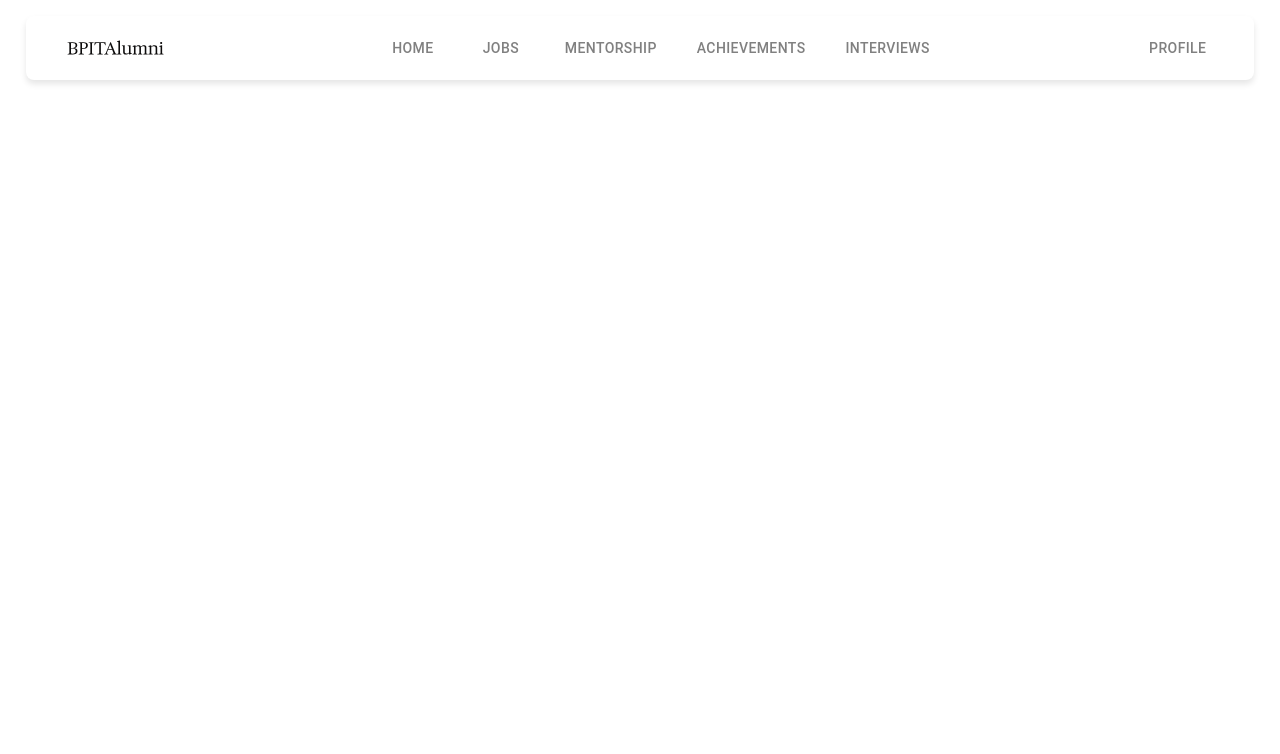
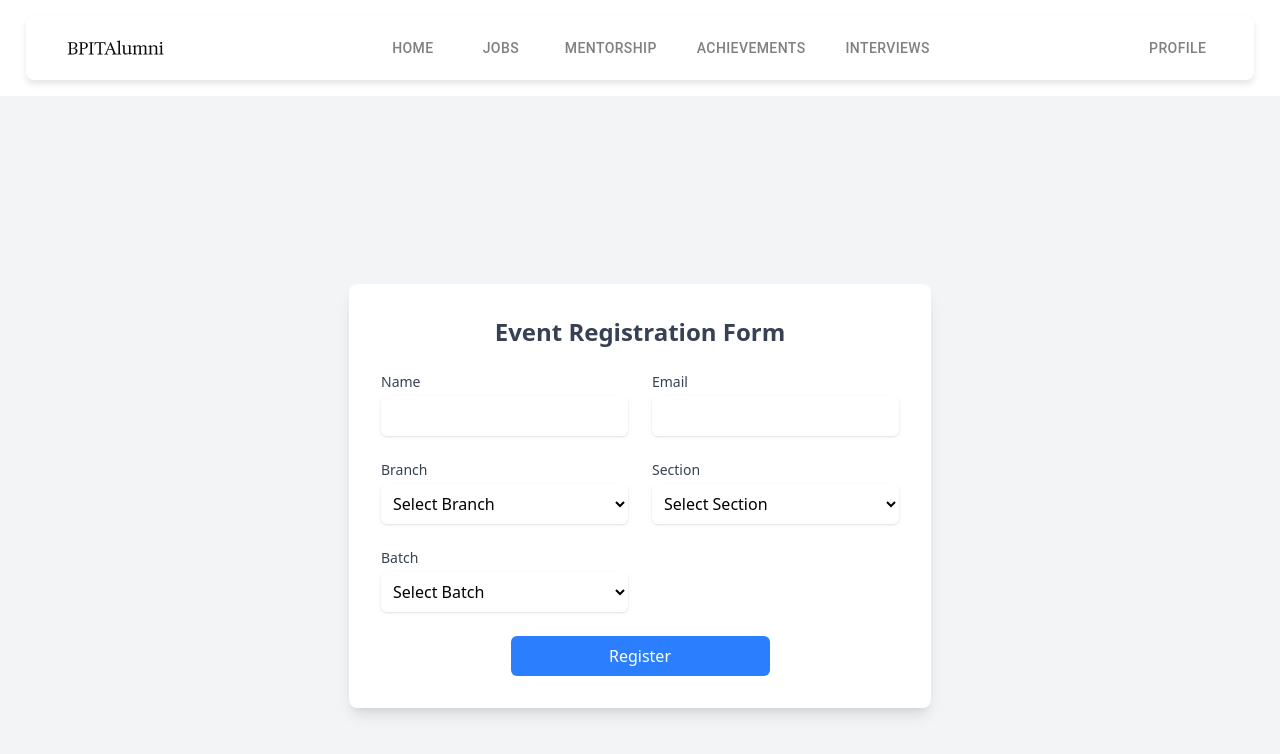
Before and after one commit to Bpitorg/Alumni_Management_Project_Frontend, a React (Vite) app: page /event-register in a window 1280 px wide. Shown: the top 754 px of the page. Built offline with nearby package versions, Linux system fonts and the light colour scheme; a web font is replaced by a local one.

Commit message:
Event Page completed

```diff
--- a/package.json
+++ b/package.json
@@ -19,6 +19,7 @@
     "@tailwindcss/vite": "^4.0.1",
     "formik": "^2.4.6",
     "gsap": "^3.12.7",
+    "lucide-react": "^0.479.0",
     "react": "^18.3.1",
     "react-dom": "^18.3.1",
     "react-router-dom": "^7.1.3",
--- a/src/App.jsx
+++ b/src/App.jsx
@@ -18,6 +18,8 @@ import AddInterview from './pages/interviews/AddInterview'
 import AboutUs from './pages/AboutUs'
 import ContactUs from './pages/ContactUs'
 import Events_Listing from './pages/Events/Events_Listing'
+import RegisterEvent from './pages/Events/RegisterEvent'
+import RegistrationSuccess from './pages/Events/RegistrationSuccess'
 
 const App = () => {
   const navLinks = [
@@ -48,6 +50,8 @@ const App = () => {
       <Route path="/about-us" element={<AboutUs/>}/>
       <Route path="/contact-us" element={<ContactUs/>}/>
       <Route path="/all-events" element={<Events_Listing/>}/>
+      <Route path="/event-register" element={<RegisterEvent/>}/>
+      <Route path="/success-register" element={<RegistrationSuccess/>}/>
 
     </Routes>
     </>
--- /dev/null
+++ b/src/page-components/events/Event_Form.jsx
@@ -0,0 +1,120 @@
+import React from "react";
+import { Formik, Form, Field, ErrorMessage } from "formik";
+import * as Yup from "yup";
+
+const Event_Form = () => {
+  const initialValues = {
+    name: "",
+    branch: "",
+    section: "",
+    batch: "",
+    email: "",
+  };
+
+  const validationSchema = Yup.object({
+    name: Yup.string().required("Name is required"),
+    branch: Yup.string().required("Branch is required"),
+    section: Yup.string().required("Section is required"),
+    batch: Yup.string().required("Batch is required"),
+    email: Yup.string().email("Invalid email format").required("Email is required"),
+  });
+
+  const handleSubmit = (values, { resetForm }) => {
+    console.log("Form data submitted:", values);
+    resetForm();
+  };
+
+  return (
+    <div className="flex justify-center items-center min-h-screen bg-gray-100">
+      <div className="w-full max-w-3xl p-8 bg-white shadow-lg rounded-lg">
+        <h2 className="text-2xl font-semibold text-center text-gray-700 mb-6">Event Registration Form</h2>
+        <Formik
+          initialValues={initialValues}
+          validationSchema={validationSchema}
+          onSubmit={handleSubmit}
+        >
+          {({ isSubmitting }) => (
+            <Form className="grid grid-cols-2 gap-6">
+              <div className="col-span-2 sm:col-span-1">
+                <label className="block text-sm font-medium text-gray-700">Name</label>
+                <Field
+                  type="text"
+                  name="name"
+                  className="mt-1 block w-full border-gray-300 rounded-md shadow-sm p-2"
+                />
+                <ErrorMessage name="name" component="div" className="text-red-500 text-sm" />
+              </div>
+
+              <div className="col-span-2 sm:col-span-1">
+                <label className="block text-sm font-medium text-gray-700">Email</label>
+                <Field
+                  type="email"
+                  name="email"
+                  className="mt-1 block w-full border-gray-300 rounded-md shadow-sm p-2"
+                />
+                <ErrorMessage name="email" component="div" className="text-red-500 text-sm" />
+              </div>
+
+              <div className="col-span-2 sm:col-span-1">
+                <label className="block text-sm font-medium text-gray-700">Branch</label>
+                <Field
+                  as="select"
+                  name="branch"
+                  className="mt-1 block w-full border-gray-300 rounded-md shadow-sm p-2"
+                >
+                  <option value="">Select Branch</option>
+                  {['CSE', 'IT', 'ECE', 'EEE', 'AI-DS', 'CSE-DS'].map((branch) => (
+                    <option key={branch} value={branch}>{branch}</option>
+                  ))}
+                </Field>
+                <ErrorMessage name="branch" component="div" className="text-red-500 text-sm" />
+              </div>
+
+              <div className="col-span-2 sm:col-span-1">
+                <label className="block text-sm font-medium text-gray-700">Section</label>
+                <Field
+                  as="select"
+                  name="section"
+                  className="mt-1 block w-full border-gray-300 rounded-md shadow-sm p-2"
+                >
+                  <option value="">Select Section</option>
+                  {['A', 'B', 'C'].map((section) => (
+                    <option key={section} value={section}>{section}</option>
+                  ))}
+                </Field>
+                <ErrorMessage name="section" component="div" className="text-red-500 text-sm" />
+              </div>
+
+              <div className="col-span-2 sm:col-span-1">
+                <label className="block text-sm font-medium text-gray-700">Batch</label>
+                <Field
+                  as="select"
+                  name="batch"
+                  className="mt-1 block w-full border-gray-300 rounded-md shadow-sm p-2"
+                >
+                  <option value="">Select Batch</option>
+                  {['2025', '2026', '2027', '2028'].map((batch) => (
+                    <option key={batch} value={batch}>{batch}</option>
+                  ))}
+                </Field>
+                <ErrorMessage name="batch" component="div" className="text-red-500 text-sm" />
+              </div>
+
+              <div className="col-span-2 flex justify-center">
+                <button
+                  type="submit"
+                  disabled={isSubmitting}
+                  className="w-1/2 bg-blue-500 text-white py-2 rounded-md hover:bg-blue-600 transition"
+                >
+                  {isSubmitting ? "Submitting..." : "Register"}
+                </button>
+              </div>
+            </Form>
+          )}
+        </Formik>
+      </div>
+    </div>
+  );
+};
+
+export default Event_Form;
--- /dev/null
+++ b/src/pages/Events/RegisterEvent.jsx
@@ -0,0 +1,16 @@
+import React from 'react'
+import Event_Form from '../../page-components/events/Event_Form';
+
+const RegisterEvent=()=> {
+    const handleformsubmit=(data)=>{
+        console.log("Form data", data);
+
+    };
+    return (
+        <div className="min-h-screen flex items-center justify-center bg-gray-100">
+     <Event_Form onSubmit={handleformsubmit}/>
+    </div>
+    );
+}
+
+export default RegisterEvent
--- /dev/null
+++ b/src/pages/Events/RegistrationSuccess.jsx
@@ -0,0 +1,29 @@
+import React from "react";
+import { useLocation } from "react-router-dom";
+import { CheckCircle } from "lucide-react";
+
+const RegistrationSuccess = () => {
+  const location = useLocation();
+  const { username, eventDetails } = location.state || {};
+
+  return (
+    <div className="flex flex-col items-center justify-center min-h-screen bg-gray-100">
+      <div className="bg-white p-8 rounded-lg shadow-lg text-center max-w-lg w-full">
+        <CheckCircle className="text-green-500 w-16 h-16 mx-auto" />
+        <h1 className="text-2xl font-semibold text-gray-700 mt-4">{username}, You are registered!</h1>
+        <div className="mt-6 text-gray-600">
+          <h2 className="text-lg font-medium">Event Details</h2>
+          <p className="mt-2">{eventDetails}</p>
+        </div>
+        <button
+          className="mt-6 px-6 py-2 bg-blue-500 text-white rounded-md hover:bg-blue-600 transition"
+          onClick={() => window.location.href = "/"}
+        >
+          Go to Homepage
+        </button>
+      </div>
+    </div>
+  );
+};
+
+export default RegistrationSuccess;
```
Also changed, not shown: 1 other file (tests, documents, lock files or other folders).
